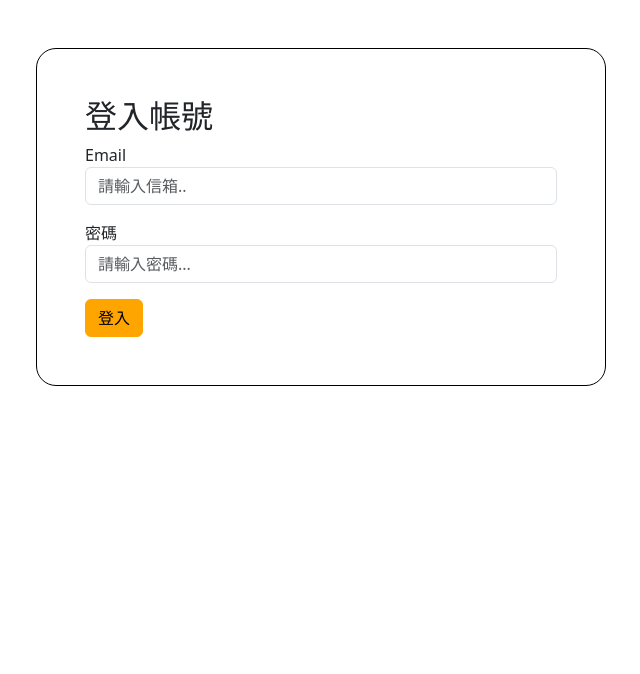
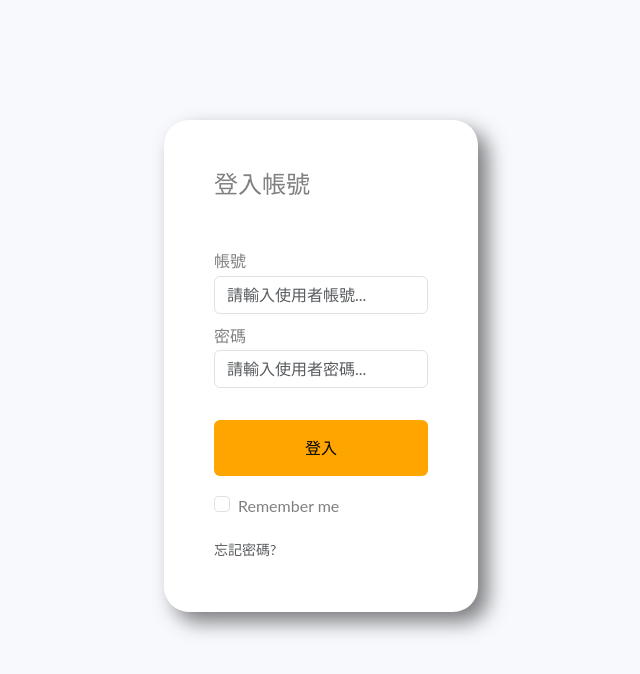
Before and after one commit to Skylar0628/Shop_Page, a React (Create React App) app: page /login in a window 1280 px wide. Shown: the top 674 px of the page, without its empty margins (319-959 px from the left). Built offline with nearby package versions, Linux system fonts and the light colour scheme.

Commit message:
細布調整

```diff
--- /dev/null
+++ b/src/components/Loading.jsx
@@ -0,0 +1,14 @@
+import React from 'react'
+import ReactLoading from 'react-loading';
+import '../stylesheet/all.scss';
+
+const Loading = () => {
+
+  return (<>
+  <div className='loading'>
+     <ReactLoading type='bubbles' color='white' height={80} width={100} />
+  </div>
+  </>)
+}
+
+export default Loading
--- a/src/components/OrderModal.jsx
+++ b/src/components/OrderModal.jsx
@@ -1,6 +1,57 @@
-import React from 'react'
+import React, { useContext, useEffect, useState } from 'react'
+import { ApiPath } from '../App';
+import axios from 'axios';
+import { handleErrorMessage, handleSuccessMessage, messageContext } from '../store/MessageStroe';
 
-const OrderModal = ({closeOrderModal}) => {
+
+const OrderModal = ({closeOrderModal,getOrders,tempOrder}) => {
+  const [isLoading, setIsLoading] = useState(false);
+  const [tempData, setTempData] = useState({
+    is_paid: '',
+    status: 0,
+    ...tempOrder,
+  });
+  const [, dispatch] = useContext(messageContext);
+
+
+  useEffect(()=>{
+    setTempData({
+      ...tempOrder,
+      is_paid: tempOrder.is_paid,
+      status: tempOrder.status,
+    })
+  },[tempOrder]);
+
+  const handleChange = (e) => {
+    const { name, value, checked } = e.target;
+    if (['is_paid'].includes(name)) {
+      setTempData((preState) => ({ ...preState, [name]: checked }));
+    } else {
+      setTempData((preState) => ({ ...preState, [name]: value }));
+    }
+  };
+
+  const submit  = async()=>{
+    setIsLoading(true);
+    try {
+      const url = `/v2/api/${ApiPath}/admin/order/${tempOrder.id}`
+      const res =  await axios.put(url,{
+        data: {
+          ...tempData,
+        },
+      });
+      console.log(res);
+      handleSuccessMessage(dispatch, res);
+      setIsLoading(false);
+      getOrders();
+    } catch (error) {
+      console.log(error);
+      setIsLoading(false);
+      handleErrorMessage(dispatch, error);
+    }
+  }
+
+
   return (
     <div
       className='modal fade'
@@ -31,7 +82,7 @@ const OrderModal = ({closeOrderModal}) => {
                   readOnly
                   className='form-control-plaintext'
                   id='staticEmail'
-                 // defaultValue={tempOrder?.user?.email}
+                  defaultValue={tempOrder?.user?.email}
                 />
               </div>
             </div>
@@ -43,7 +94,7 @@ const OrderModal = ({closeOrderModal}) => {
                   readOnly
                   className='form-control-plaintext'
                   id='staticEmail'
-                 // defaultValue={tempOrder?.user?.name}
+                  defaultValue={tempOrder?.user?.name}
                 />
               </div>
             </div>
@@ -54,7 +105,7 @@ const OrderModal = ({closeOrderModal}) => {
                   type='text'
                   readOnly
                   className='form-control-plaintext'
-                 // defaultValue={tempOrder?.user?.address}
+                  defaultValue={tempOrder?.user?.address}
                 />
               </div>
             </div>
@@ -67,11 +118,11 @@ const OrderModal = ({closeOrderModal}) => {
                   cols='30'
                   readOnly
                   className='form-control-plaintext'
-                 // defaultValue={tempOrder.message}
+                  defaultValue={tempOrder.message}
                 />
               </div>
             </div>
-            {/* {tempOrder.products && (
+            {tempOrder.products && (
               <table className='table'>
                 <thead>
                   <tr>
@@ -94,7 +145,7 @@ const OrderModal = ({closeOrderModal}) => {
                   </tr>
                 </tfoot>
               </table>
-            )} */}
+            )}
 
             <div>
               <h5 className='mt-4'>修改訂單狀態</h5>
@@ -105,9 +156,9 @@ const OrderModal = ({closeOrderModal}) => {
                     type='checkbox'
                     name='is_paid'
                     id='is_paid'
-                    //checked={!!tempData.is_paid}
-                   // onChange={handleChange}
-                   // disabled={isLoading}
+                    checked={!!tempData.is_paid}
+                    onChange={handleChange}
+                    disabled={isLoading}
                   />
                   付款狀態
                 </label>
@@ -119,9 +170,9 @@ const OrderModal = ({closeOrderModal}) => {
                 <select
                   className='form-select'
                   name='status'
-                  // value={tempData.status}
-                  //onChange={handleChange}
-                  // disabled={isLoading}
+                  value={tempData.status}
+                  onChange={handleChange}
+                  disabled={isLoading}
                 >
                   <option value={0}>未確認</option>
                   <option value={1}>已確認</option>
@@ -140,7 +191,7 @@ const OrderModal = ({closeOrderModal}) => {
               關閉
             </button>
             <button type='button' className='btn btn-primary'
-            //onClick={submit}
+            onClick={submit}
             >
               儲存
             </button>
--- a/src/pages/Login.jsx
+++ b/src/pages/Login.jsx
@@ -1,14 +1,11 @@
 import axios from 'axios'
-import React, { useEffect, useState } from 'react'
-import { ApiPath } from '../App'
-import { json, useNavigate } from 'react-router-dom'
-
-
+import React, { useState } from 'react'
+import { useNavigate } from 'react-router-dom'
 
 const Login = () => {
   const [ data, setData ] =useState({
-    username: "example@test.com",
-    password: "example"
+    username: "",
+    password: ""
   });
   const [ loginState, setLoginState ] = useState({});
 
@@ -22,7 +19,7 @@ const Login = () => {
      });
   };
 
-  const onSubmit = async(e)=>{
+  const onSubmit = async()=>{
     try {
       const res = await axios.post(`/v2/admin/signin`,data)
       const { token, expried } = res.data;
@@ -37,14 +34,39 @@ const Login = () => {
   };
 
   return (
-    <div className="container py-5">
-    <div className="row justify-content-center">
-      <div className="col-md-6 p-5" style={{ border:'1px solid #000', borderRadius:'20px' }}>
-        <h2>登入帳號</h2>
-
+    <div className="container-fluid">
+      <form className='mx-auto'>
+        <h4 className='mb-5'>登入帳號</h4>
         <div className={`alert alert-danger ${loginState.length? "d-block": "d-none"}`} role="alert">
           錯誤訊息
         </div>
+
+        <div classNamw="mb-4 mt-5">
+          <label for="emaill" className="form-label w-100">帳號
+          <input onChange={handleChange} type="email" className="form-control" id="emaill" name='username' aria-describedby="emailHelp" placeholder='請輸入使用者帳號...'/>
+          </label>
+        </div>
+
+        <div className="mb-4">
+          <label for="password" className="form-label w-100">密碼
+          <input onChange={handleChange} type="password" className="form-control" name='password' id="password" placeholder='請輸入使用者密碼...'/>
+          </label>
+        </div>
+
+        <button type="button" className="btn btn-primary mb-3 p-3 Login_btn"  onClick={onSubmit}>登入</button>
+
+        <div className="mb-3 form-check">
+          <input type="checkbox" className="form-check-input" id="exampleCheck1"/>
+          <label className="form-check-label" for="exampleCheck1">Remember me</label>
+        </div>
+
+        <div id="emailHelp" className="form-text">忘記密碼?</div>
+      </form>
+    {/* <div className="row justify-content-center" style={{backgroundColor:'white', height:'100vh', alignItems:'center'}}>
+      <div className="col-md-6 p-5" style={{ border:'1px solid #000', borderRadius:'20px', height:'450px' }}>
+        <h2>登入帳號</h2>
+
+
         <div className="mb-2">
           <label htmlFor="email" className="form-label w-100">
             Email
@@ -59,7 +81,7 @@ const Login = () => {
         </div>
         <button type="button" className="btn btn-primary" onClick={onSubmit}>登入</button>
       </div>
-    </div>
+    </div> */}
   </div>
   )
 }
--- a/src/pages/front/Checkout.jsx
+++ b/src/pages/front/Checkout.jsx
@@ -154,7 +154,7 @@ const Checkout = () => {
                   </div>
                 ))
               ) : (
-                <p>請燒等</p>
+                <p>請稍等</p>
               )}
               <div className='d-flex justify-content-between mt-4'>
                 <p className='mb-0 h4 fw-bold'>總金額</p>
--- a/src/pages/front/Products.jsx
+++ b/src/pages/front/Products.jsx
@@ -3,15 +3,17 @@ import axios from 'axios';
 import { ApiPath } from '../../App';
 import Pagination from '../../components/Pagination';
 import { Link } from 'react-router-dom';
+import Loading from '../../components/Loading';
 
 
 const Products = () => {
 
   const [products, setProducts] = useState([]);
   const [pagination,setPagination] = useState({});
+  const [isLoading, setIsLoading] = useState(false);
 
  const getProducts = async(page=1)=> {
-
+  setPagination(true);
   const url = `/v2/api/${ApiPath}/products?page=${page}`
   const res = await axios.get(url);
   const {products, pagination} = res.data;
@@ -20,10 +22,13 @@ const Products = () => {
  }
 
  useEffect(()=>{
-  getProducts(1)
- },[])
+  getProducts()
+ },[]);
+
+
   return (<>
     <div className="container mt-md-5 mt-3 mb-7">
+      {isLoading && ( <Loading />)}
       <div className="row">
         {products.map((item, index)=>(
           <div className="col-md-3" key={index}>
--- a/src/store/MessageStroe.jsx
+++ b/src/store/MessageStroe.jsx
@@ -30,7 +30,7 @@ export function handleSuccessMessage(dispatch) {
       payload: {
         type: "success",
         title: "成功",
-        text: "這是一段成功的訊息"
+        text: "成功!"
       }
     });
 }
@@ -41,7 +41,7 @@ export function handleErrorMessage(dispatch) {
       payload: {
         type: "danger",
         title: "失敗",
-        text: "這是一個失敗的訊息"
+        text: "失敗!"
       }
     });
   }
--- a/src/stylesheet/_test.scss
+++ b/src/stylesheet/_test.scss
@@ -1,3 +1,48 @@
+$font-primary: 'Lato',Arial, sans-serif;
+$primary: #01d28e;
+
+*{
+  padding: 0;
+  margin: 0;
+  box-sizing: border-box;
+};
+
+body{
+	font-family: $font-primary;
+	font-size: 16px;
+	line-height: 1.8;
+	font-weight: normal;
+	background: #f8f9fd;
+	color: lighten($black,50%);
+}
+
+form{
+  width: 25%;
+  border-radius: 25px;
+  margin-top: 120px;
+  background-color: white;
+  padding: 50px;
+  box-shadow: 10px 10px 20px rgba(0,0,0, 0.5);
+}
+
 .object-cover {
   object-fit: cover;
 }
+
+.loading{
+  position: fixed;
+  top: 0;
+  left: 0;
+  right: 0;
+  bottom: 0;
+  background-color: rgba(0,0,0, 0.8);
+  z-index: 10000;
+  display: flex;
+  justify-content: center;
+  align-items: center;
+}
+
+.Login_btn{
+  border: none;
+  width: 100%;
+}
```
Also changed, not shown: src/pages/admin/AdminOrders.jsx (+12 -6 lines), src/images/bg-1.jpg (added).
